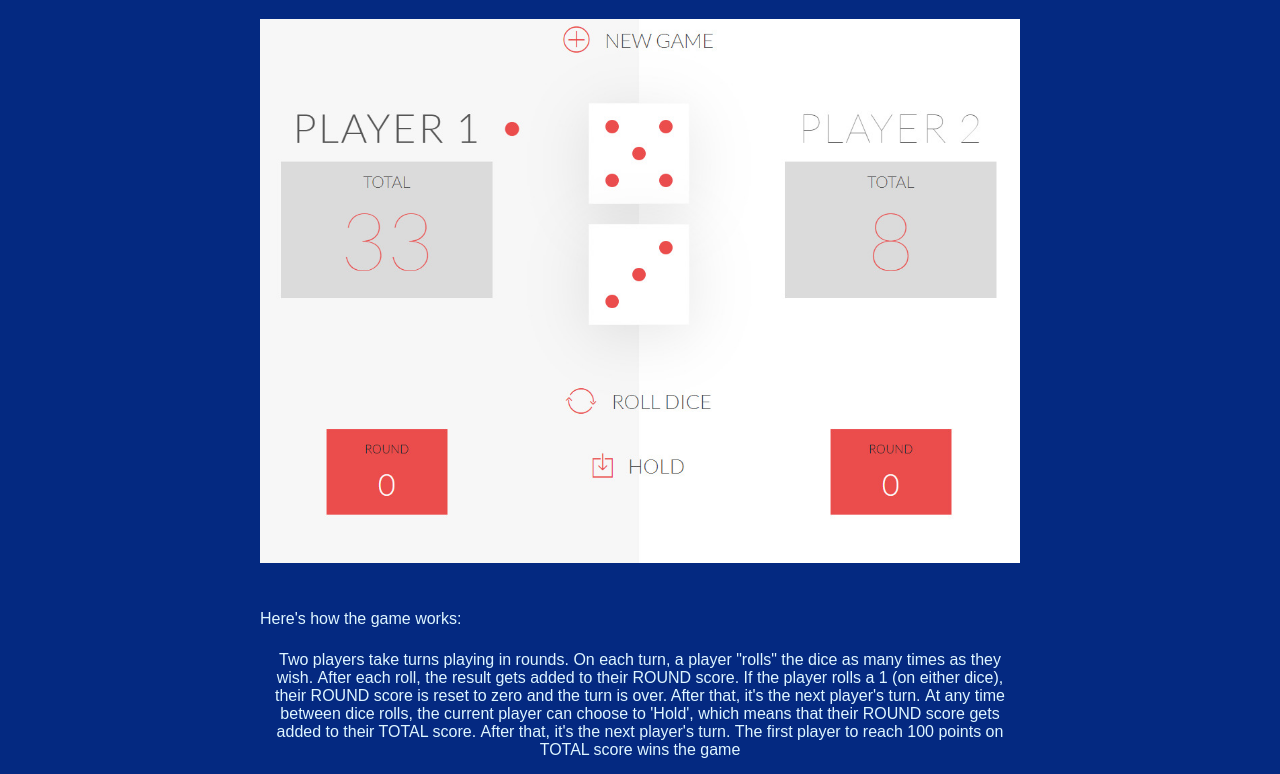
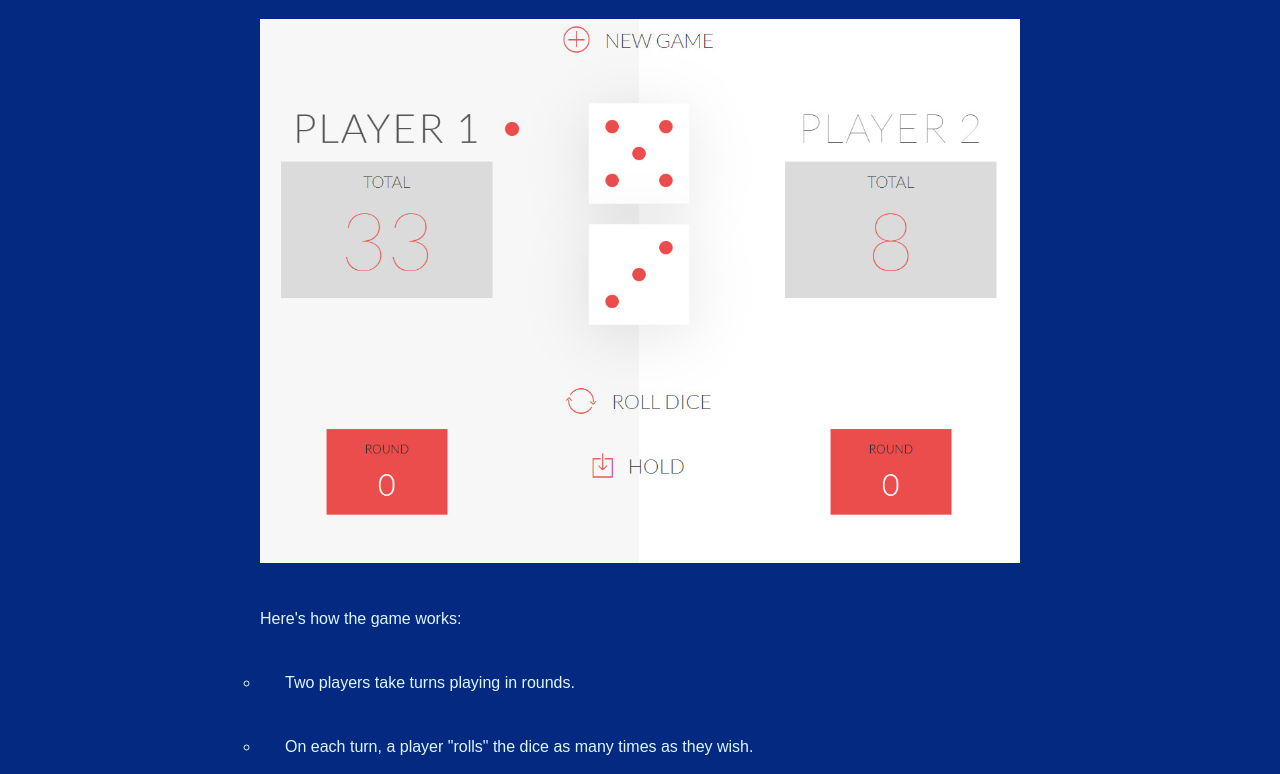
Before and after one commit to jahdevelopment/juan-hernandez-portfolio, a website: page src/project-pigGame.html in a window 1280 px wide. Shown: the part 178-952 px from the top of the page. Drawn offline with Linux system fonts and the light colour scheme.

Commit message:
soft changes to improve the readability

```diff
--- a/src/css/styles.css
+++ b/src/css/styles.css
@@ -222,8 +222,10 @@ input[type="checkbox"]:checked~.check:after {
   padding: 20px 0;
 }
 
-#projects li {
-  display: inline;
+#projects .project-list {
+  padding-left: 25px;
+  text-align: left;
+  list-style: circle;
 }
 
 #projects button {
--- a/src/project-pigGame.html
+++ b/src/project-pigGame.html
@@ -37,13 +37,13 @@
     <img src="images/pig-game.jpg" alt="Screenshoot of pig Game">
     <p>Here's how the game works:</p>
     <ul>
-      <li>Two players take turns playing in rounds.</li>
-      <li>On each turn, a player "rolls" the dice as many times as they wish.</li>
-      <li>After each roll, the result gets added to their ROUND score.</li>
-      <li>If the player rolls a 1 (on either dice), their ROUND score is reset to zero and the turn is over. After that, it's the next player's turn.</li>
-      <li>At any time between dice rolls, the current player can choose to 'Hold', which means that their ROUND score gets added to their TOTAL score.</li>
-      <li>After that, it's the next player's turn.</li>
-      <li>The first player to reach 100 points on TOTAL score wins the game</li>
+      <li class="project-list"><p>Two players take turns playing in rounds.</p></li>
+      <li class="project-list"><p>On each turn, a player "rolls" the dice as many times as they wish.</p></li>
+      <li class="project-list"><p>After each roll, the result gets added to their ROUND score.</p></li>
+      <li class="project-list"><p>If the player rolls a 1 (on either dice), their ROUND score is reset to zero and the turn is over. After that, it's the next player's turn.</p></li>
+      <li class="project-list"><p>At any time between dice rolls, the current player can choose to 'Hold', which means that their ROUND score gets added to their TOTAL score.</p></li>
+      <li class="project-list"><p>After that, it's the next player's turn.</p></li>
+      <li class="project-list"><p>The first player to reach 100 points on TOTAL score wins the game.</p></li>
     </ul>
     <p>This is an example project in SD-110 class of the program Software Developer, group of winter 2022. The solution was ejecuted in groups with the collaboration of my teammates Jaesung Hong and Mohammed Asad Ullah.</p>
     <button  onclick="window.location.href='projects/pigGame/pigGame.html'">Play</button>
```
Also changed, not shown: readme.md.
